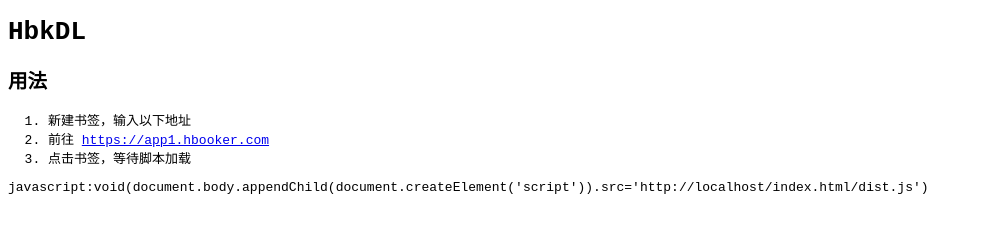
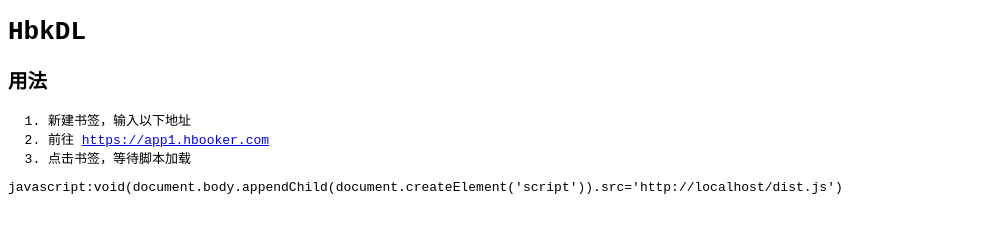
Before and after one commit to shimamura-sakura/hbkdl_web, a plain HTML site: page index.html in a window 1280 px wide. Shown: the whole page, without its empty margins (0-982 px from the left). Drawn offline with Linux system fonts and the light colour scheme.

Commit message:
index.html: fix path

```diff
--- a/index.html
+++ b/index.html
@@ -13,7 +13,8 @@
     <li>点击书签，等待脚本加载</li>
 </ol>
 <script>
-document.body.appendChild(document.createElement('pre')).innerText = `javascript:void(document.body.appendChild(document.createElement('script')).src='${location.href}/dist.js')`;
+const path = location.href.replace(/\/?(index.html)?$/, '/dist.js');
+document.body.appendChild(document.createElement('pre')).innerText = `javascript:void(document.body.appendChild(document.createElement('script')).src='${path}')`;
 </script>
 </body>
 </html>
```
